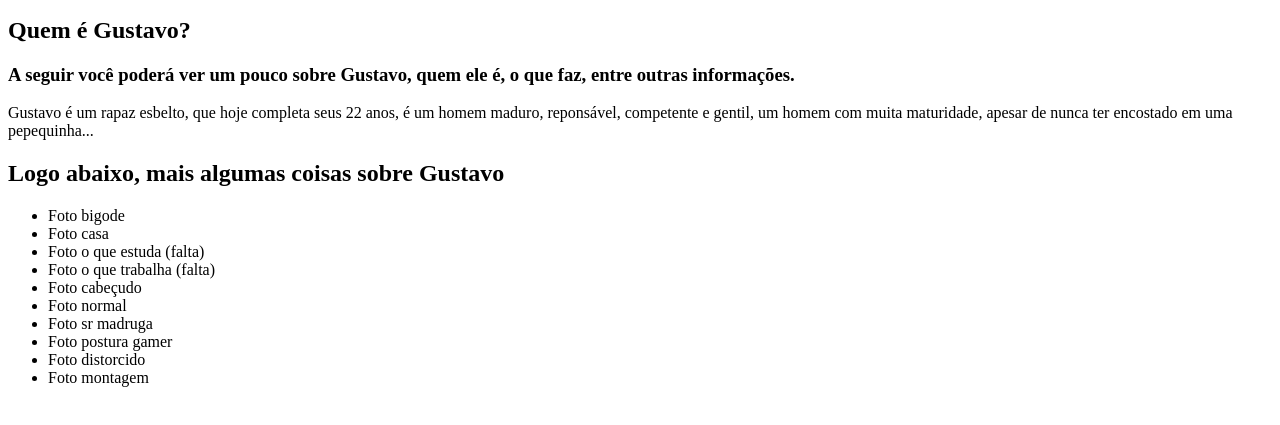
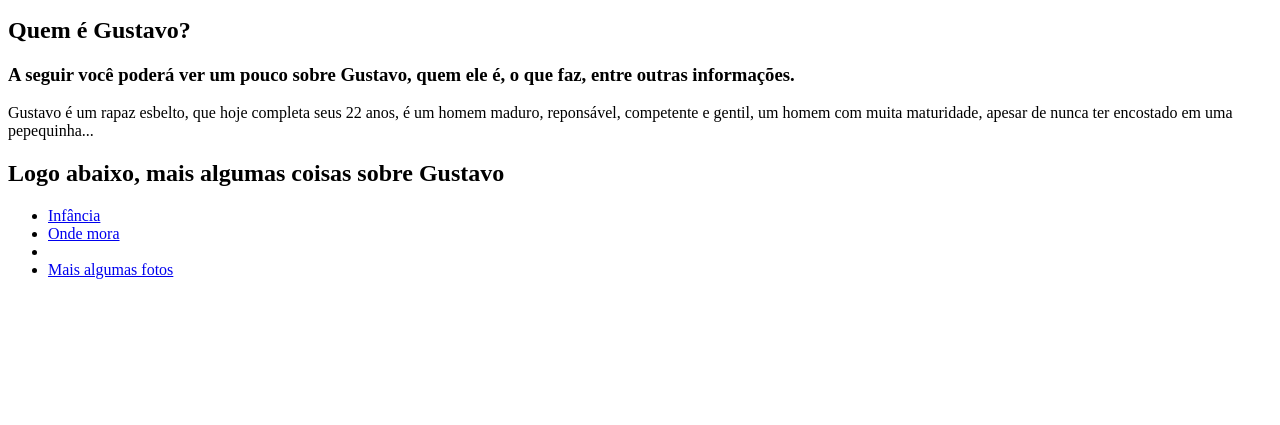
Before and after one commit to JMaiconRibeiro/aniversario-gustavo, a plain HTML site: page index.html in a window 1280 px wide. Shown: the part 119-544 px from the top of the page. Drawn offline with Linux system fonts and the light colour scheme.

Commit message:
Organizando HTML

```diff
--- a/index.html
+++ b/index.html
@@ -16,16 +16,10 @@
 
     <h2>Logo abaixo, mais algumas coisas sobre Gustavo</h2>
     <ul>
-        <li>Foto bigode</li>
-        <li>Foto casa</li>
-        <li>Foto o que estuda (falta)</li>
-        <li>Foto o que trabalha (falta)</li>
-        <li>Foto cabeçudo</li>
-        <li>Foto normal</li>
-        <li>Foto sr madruga</li>
-        <li>Foto postura gamer</li>
-        <li>Foto distorcido</li>
-        <li>Foto montagem</li>
+        <li><a href="infancia.html">Infância</a></li>
+        <li><a href="ondemora.html">Onde mora</a></li>
+        <li><a href="estuda-trabalha.html"></a></li>
+        <li><a href="algumas-fotos.html">Mais algumas fotos</a></li>
     </ul>
 </body>
 </html>
```
Also changed, not shown: algumas-fotos.html (+8 -1 lines), estuda-trabalha.html (+1 -1 lines), infancia.html (+1 -1 lines), ondemora.html (+1 -1 lines).
